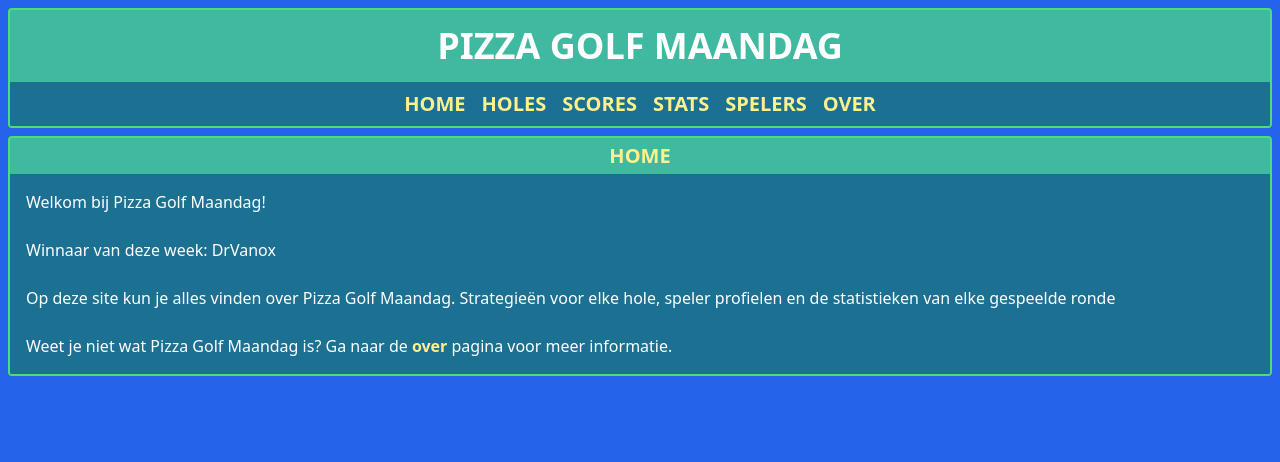
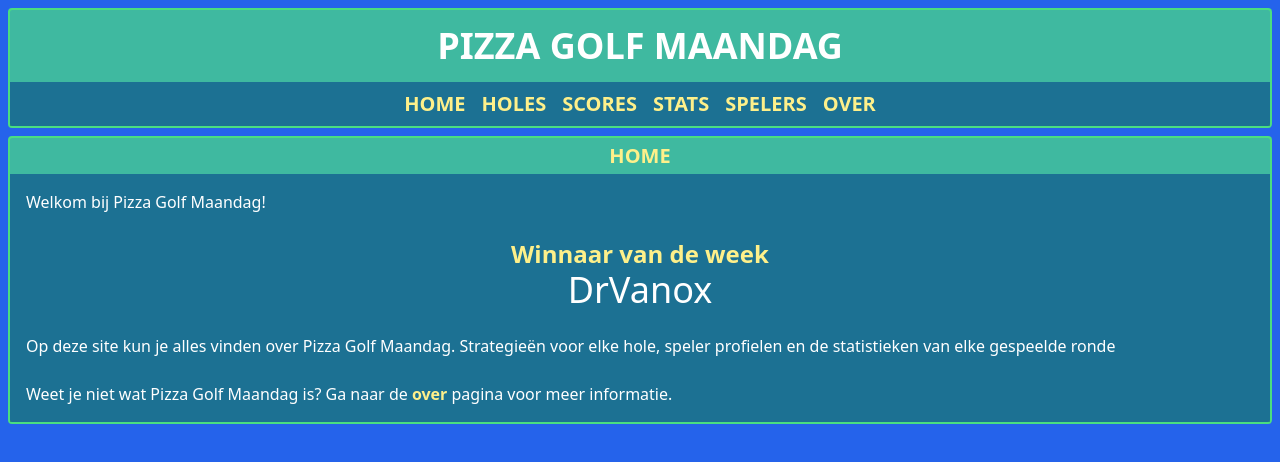
Before and after one commit to jessecrans/pizza-golf-maandag, a Next.js app: page / in a window 1280 px wide. Shown: the top 462 px of the page. Built offline with nearby package versions, Linux system fonts and the light colour scheme.

Commit message:
updated winner of week and changed order of 1 game in database

```diff
--- a/public/game_data/game_database.json
+++ b/public/game_data/game_database.json
@@ -884,33 +884,13 @@
     {
         "date": "2024-01-01",
         "players": [
-            "GSkillz",
             "YellowVarik",
+            "Abstuz",
             "DrVanox",
-            "Abstuz",
-            "Jasper"
+            "Jasper",
+            "GSkillz"
         ],
         "scores": [
-            [
-                4,
-                3,
-                2,
-                4,
-                8,
-                5,
-                1,
-                9,
-                3,
-                3,
-                2,
-                10,
-                9,
-                6,
-                3,
-                2,
-                2,
-                11
-            ],
             [
                 3,
                 3,
@@ -933,6 +913,26 @@
             ],
             [
                 2,
+                3,
+                3,
+                4,
+                7,
+                2,
+                1,
+                3,
+                7,
+                3,
+                2,
+                1,
+                4,
+                5,
+                3,
+                4,
+                12,
+                8
+            ],
+            [
+                2,
                 6,
                 3,
                 8,
@@ -950,26 +950,6 @@
                 3,
                 9,
                 5
-            ],
-            [
-                2,
-                3,
-                3,
-                4,
-                7,
-                2,
-                1,
-                3,
-                7,
-                3,
-                2,
-                1,
-                4,
-                5,
-                3,
-                4,
-                12,
-                8
             ],
             [
                 4,
@@ -990,6 +970,26 @@
                 3,
                 10,
                 6
+            ],
+            [
+                4,
+                3,
+                2,
+                4,
+                8,
+                5,
+                1,
+                9,
+                3,
+                3,
+                2,
+                10,
+                9,
+                6,
+                3,
+                2,
+                2,
+                11
             ]
         ]
     },
--- a/src/app/page.tsx
+++ b/src/app/page.tsx
@@ -22,8 +22,11 @@ export default function Home() {
       <p>
         Welkom bij Pizza Golf Maandag!
       </p>
-      <br/>
-      <p>Winnaar van deze week: {getLatestWinner()}</p>
+      <br />
+      <div className="text-center">
+        <h2 className="text-yellow-200 text-2xl font-bold">Winnaar van de week</h2>
+        <p className="text-white text-4xl">{getLatestWinner()}</p>
+      </div>
       <br />
       <p>
         Op deze site kun je alles vinden over Pizza Golf Maandag. Strategieën voor elke hole, speler profielen en de statistieken van elke gespeelde ronde
```
